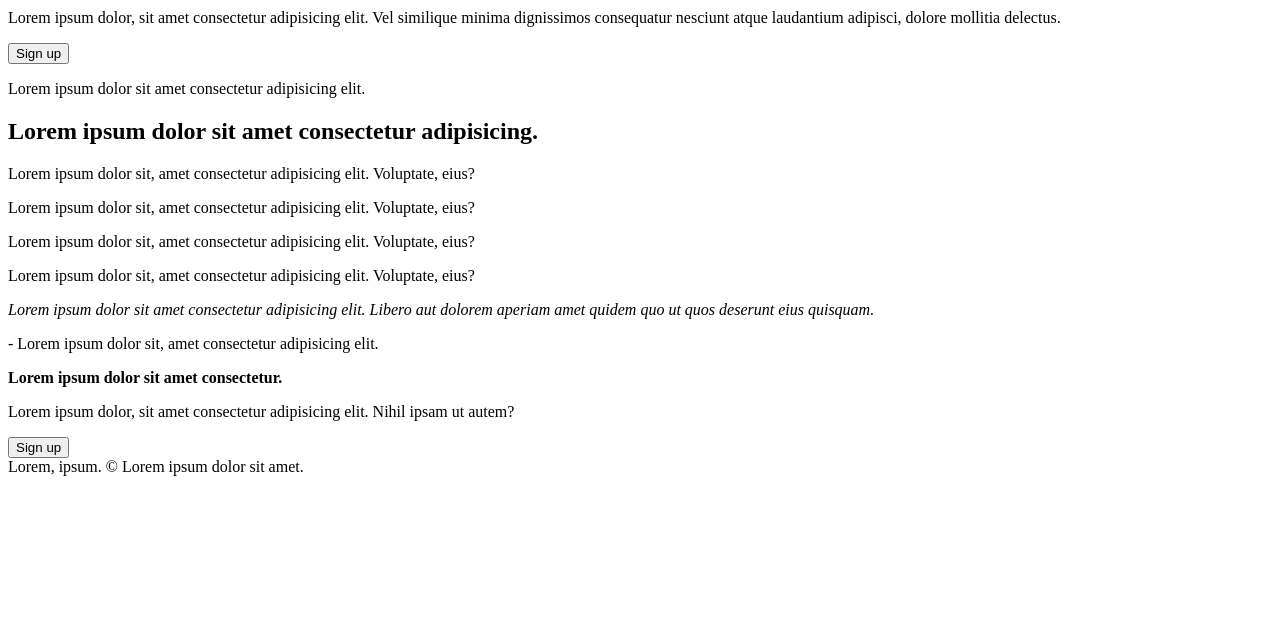
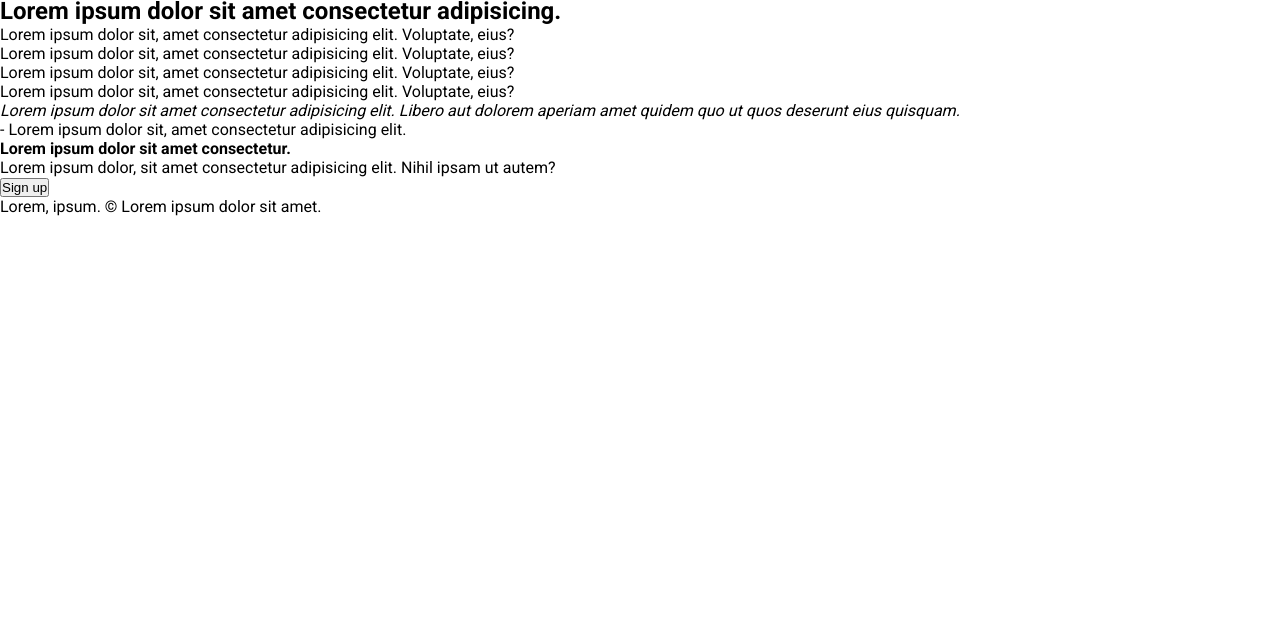
Before and after one commit to jimmy404/landing-page, a plain HTML site: page index.html in a window 1280 px wide. Shown: the part 175-800 px from the top of the page. Drawn offline with Linux system fonts and the light colour scheme.

Commit message:
feat: adds general styles

```diff
--- a/styles/styles.css
+++ b/styles/styles.css
@@ -1 +1,12 @@
 @import url('https://fonts.googleapis.com/css2?family=Roboto:wght@300;400;500;700;900&display=swap');
+
+/* GENERALS */
+
+* {
+  margin: 0;
+  padding: 0;
+}
+
+body {
+  font-family: 'Roboto', sans-serif;
+}
```
